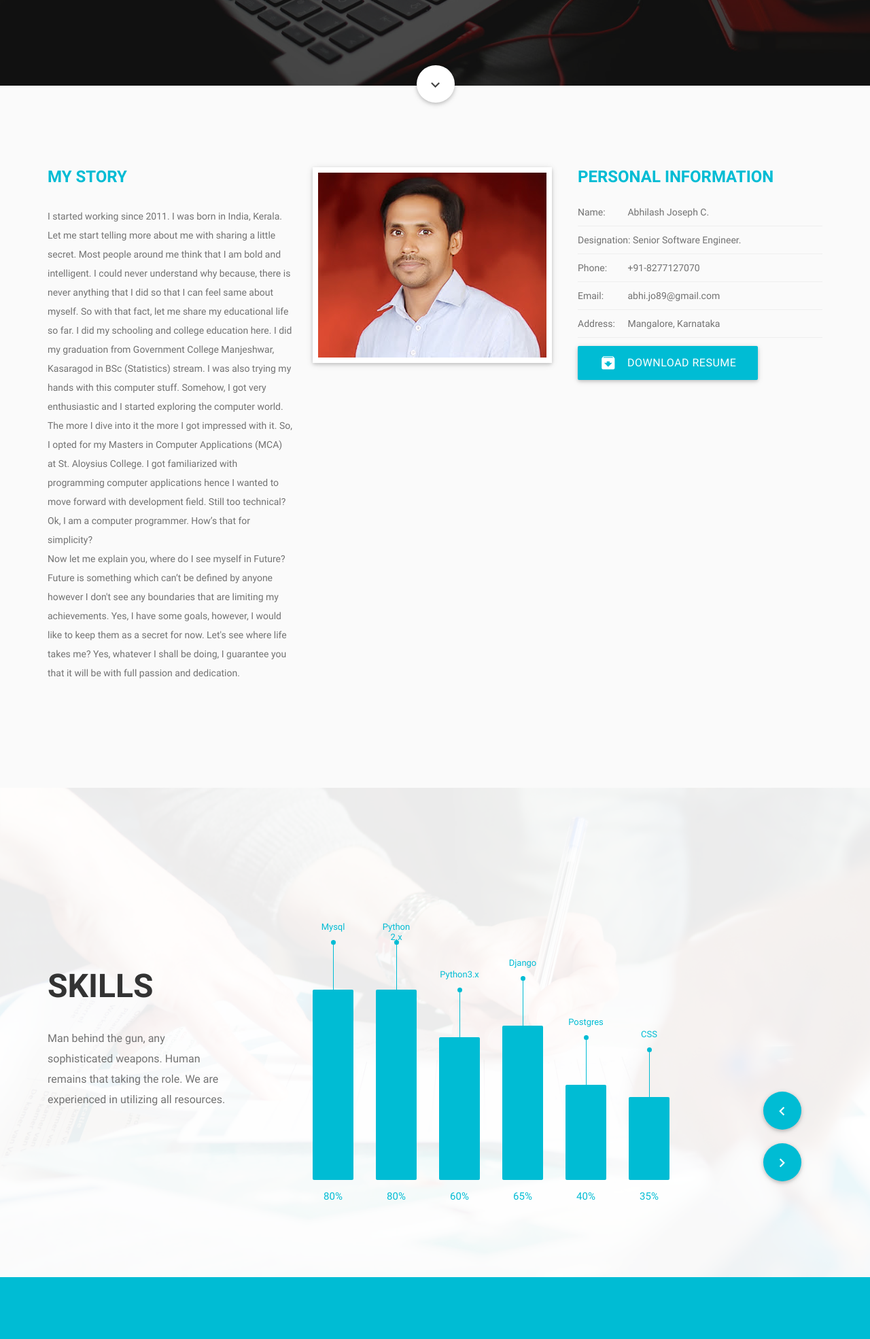
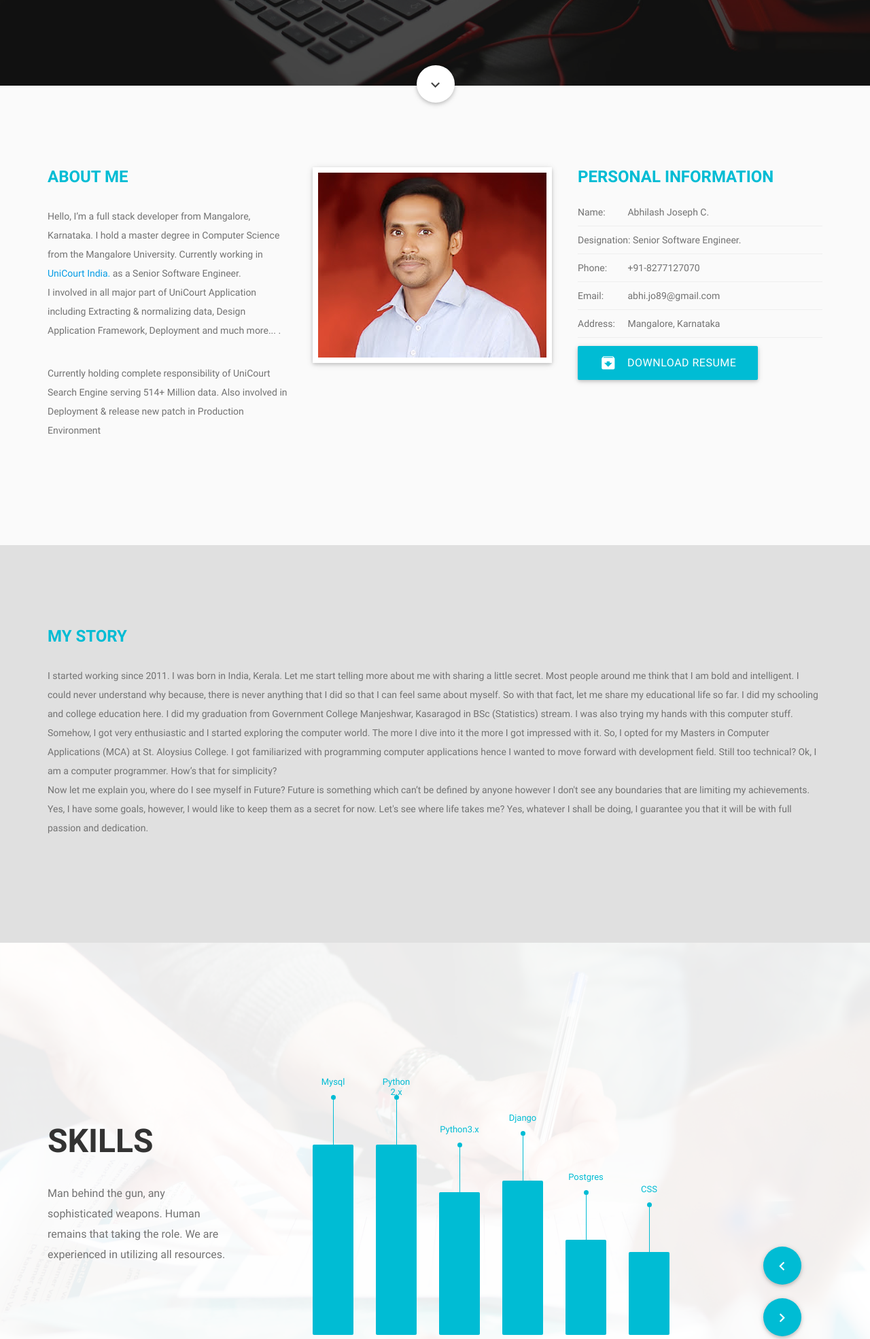
Before and after one commit to abhijo89/abhilashjosephc.com, a Django app: page / in a window 1280 px wide. Shown: the part 624-2594 px from the top of the page at 68% size. Run offline with Django 3.2, Linux system fonts and the light colour scheme; parts of the project's set-up code (start-up, migrations or seed data) failed here and were passed over; some libraries are stand-ins or nearby versions.

```diff
--- a/website/templates/base.html
+++ b/website/templates/base.html
@@ -10,8 +10,8 @@
 <head>
     <meta charset="utf-8">
     <meta http-equiv="X-UA-Compatible" content="IE=edge">
-    <title>Abhilash Joseph C.</title>
-    <meta name="description" content="Abhilash Joseph C, Working as a software engineer in Unicourt from 12-Dec-2011.
+    <title>Abhilash Joseph C. - Personal Website.</title>
+    <meta name="description" content="Abhilash Joseph C, Working as a software engineer in UniCourt since 12-Dec-2011.
   Involved in all the development lifecycle of UniCourt.com ">
     <meta name="viewport" content="width=device-width, initial-scale=1, maximum-scale=1.0, user-scalable=no">
 
@@ -117,7 +117,8 @@
                                 <h2 class="home-subtitle">Full Stack Developer, Karnataka, Mangalore.</h2>
                                 <h3 class="home-subtitle">Currently working in UniCourt India.</h3>
                                 <a href="#contact"
-                                   class="hire-me-btn btn waves-effect waves-light btn-large brand-bg white-text regular-text">Hire
+                                   class="hire-me-btn btn waves-effect waves-light btn-large brand-bg white-text regular-text tooltips tooltipped"
+                                   data-position="top" data-delay="50" data-tooltip="Not Available for hire.">Hire
                                     Me <i class="mdi-content-send left"></i>
                                 </a>
                             </div>
@@ -148,26 +149,19 @@
 
                     <div class="col-sm-12 col-md-4">
                         <div class="person-about">
-                            <h3 class="about-subtitle">My Story</h3>
-                            <p>I started working since 2011. I was born in India,
-                                Kerala. Let me start telling more about me with sharing a little secret.
-                                Most people around me think that I am bold and intelligent. I could never understand
-                                why because, there is never anything that I did so that I can feel same about myself.
-                                So with that fact, let me share my educational life so far.
-                                I did my schooling and college education here. I did my graduation from Government
-                                College Manjeshwar, Kasaragod in BSc (Statistics) stream. I was also trying my hands
-                                with this computer stuff. Somehow, I got very enthusiastic and I started exploring the
-                                computer world. The more I dive into it the more I got impressed with it. So, I opted
-                                for my
-                                Masters in Computer Applications (MCA) at St. Aloysius College. I got familiarized with
-                                programming computer applications hence I wanted to move forward with development field.
-                                Still too technical? Ok, I am a computer programmer. How’s that for simplicity? <br/>
+                            <h3 class="about-subtitle">About Me</h3>
+                            <p>Hello, I’m a full stack developer from Mangalore, Karnataka.
+                                I hold a master degree in Computer Science from the Mangalore University.
+                                Currently working in <a href="https://unicourt.com" rel="nofollow">UniCourt India.</a>
+                                as a Senior Software Engineer.<br/>
+                                I involved in all major part of UniCourt Application including Extracting &
+                                normalizing data, Design Application Framework, Deployment and much more... .
+                            <p>
+                                Currently holding complete responsibility of UniCourt Search Engine serving
+                                514+ Million data. Also involved in Deployment & release new patch in Production
+                                Environment
+                            </p>
 
-                                Now let me explain you, where do I see myself in Future? Future is something which
-                                can’t be defined by anyone however I don't see any boundaries that are limiting my
-                                achievements. Yes, I have some goals, however, I would like to keep them as a secret
-                                for now. Let's see where life takes me? Yes, whatever I shall be doing,
-                                I guarantee you that it will be with full passion and dedication. </p>
 
                         </div>
                     </div>
@@ -191,8 +185,9 @@
                             <h5><span>Address:</span> Mangalore, Karnataka</h5>
                         </div>
 
-                        <a class="waves-effect waves-light btn-large brand-bg white-text"><i
-                                class="mdi-content-archive left"></i> Download Resume</a>
+                        <a class="waves-effect waves-light btn-large brand-bg white-text tooltips tooltipped"
+                           data-position="top" data-delay="50" data-tooltip="Not Available for hire."><i
+                                class="mdi-content-archive left "></i> Download Resume</a>
                     </div>
                     <!-- about me info -->
 
@@ -201,7 +196,38 @@
         </div>
         <!-- .container end -->
     </section>
+    <section id="stroy" class="scroll-section root-sec padd-tb-60 grey lighten-2 about-wrap">
+        <div class="container">
+            <div class="row">
+                <div class="clearfix about-inner">
+                    <div class="col-sm-12 col-md-12">
+                        <div class="person-about">
+                            <h3 class="about-subtitle">My Story</h3>
+                            <p>I started working since 2011. I was born in India,
+                                Kerala. Let me start telling more about me with sharing a little secret.
+                                Most people around me think that I am bold and intelligent. I could never understand
+                                why because, there is never anything that I did so that I can feel same about myself.
+                                So with that fact, let me share my educational life so far.
+                                I did my schooling and college education here. I did my graduation from Government
+                                College Manjeshwar, Kasaragod in BSc (Statistics) stream. I was also trying my hands
+                                with this computer stuff. Somehow, I got very enthusiastic and I started exploring the
+                                computer world. The more I dive into it the more I got impressed with it. So, I opted
+                                for my
+                                Masters in Computer Applications (MCA) at St. Aloysius College. I got familiarized with
+                                programming computer applications hence I wanted to move forward with development field.
+                                Still too technical? Ok, I am a computer programmer. How’s that for simplicity? <br/>
 
+                                Now let me explain you, where do I see myself in Future? Future is something which
+                                can’t be defined by anyone however I don't see any boundaries that are limiting my
+                                achievements. Yes, I have some goals, however, I would like to keep them as a secret
+                                for now. Let's see where life takes me? Yes, whatever I shall be doing,
+                                I guarantee you that it will be with full passion and dedication. </p>
+                        </div>
+                    </div>
+                </div>
+            </div>
+        </div>
+    </section>
     <section id="resume" class="scroll-section ">
         <section id="skill" class="root-sec white skill-wrap">
             <div class="sec-overlay">
@@ -437,16 +463,7 @@
             </div>
         </section>
     </section>
-    <section id="friends" class="scroll-section ">
-        <div class="container">
-            <div class="'row">
-                <div class="col-sm-12 col-md-4">
-                    This is a test
-                </div>
-            </div>
-        </div>
 
-    </section>
 
     <footer id="footer" class="root-sec white root-sec footer-wrap">
         <div class="container">
@@ -454,24 +471,14 @@
                 <div class="col-sm-12">
                     <div class="clearfix footer-inner">
                         <ul class="left social-icons">
-                            <li><a href="#" class="tooltips tooltipped facebook" data-position="top" data-delay="50"
-                                   data-tooltip="Facebook"><i class="fa fa-facebook"></i></a>
-                            </li>
+
                             <li><a href="#" class="tooltips tooltipped linkedin" data-position="top" data-delay="50"
                                    data-tooltip="Linkdin"><i class="fa fa-linkedin"></i></a>
                             </li>
                             <li><a href="#" class="tooltips tooltipped twitter" data-position="top" data-delay="50"
                                    data-tooltip="Twitter"><i class="fa fa-twitter"></i></a>
                             </li>
-                            <li><a href="#" class="tooltips tooltipped google-plus" data-position="top" data-delay="50"
-                                   data-tooltip="Google Plus"><i class="fa fa-google-plus"></i></a>
-                            </li>
-                            <li><a href="#" class="tooltips tooltipped dribbble" data-position="top" data-delay="50"
-                                   data-tooltip="Dribbble"><i class="fa fa-dribbble"></i></a>
-                            </li>
-                            <li><a href="#" class="tooltips tooltipped behance" data-position="top" data-delay="50"
-                                   data-tooltip="Behance"><i class="fa fa-behance"></i></a>
-                            </li>
+
                         </ul> <!-- ./social icons end -->
                         <div class="right copyright">
                             <p>Abhilash Joseph C &copy; {% now 'Y' %} All Rights Reserved</p>
```
